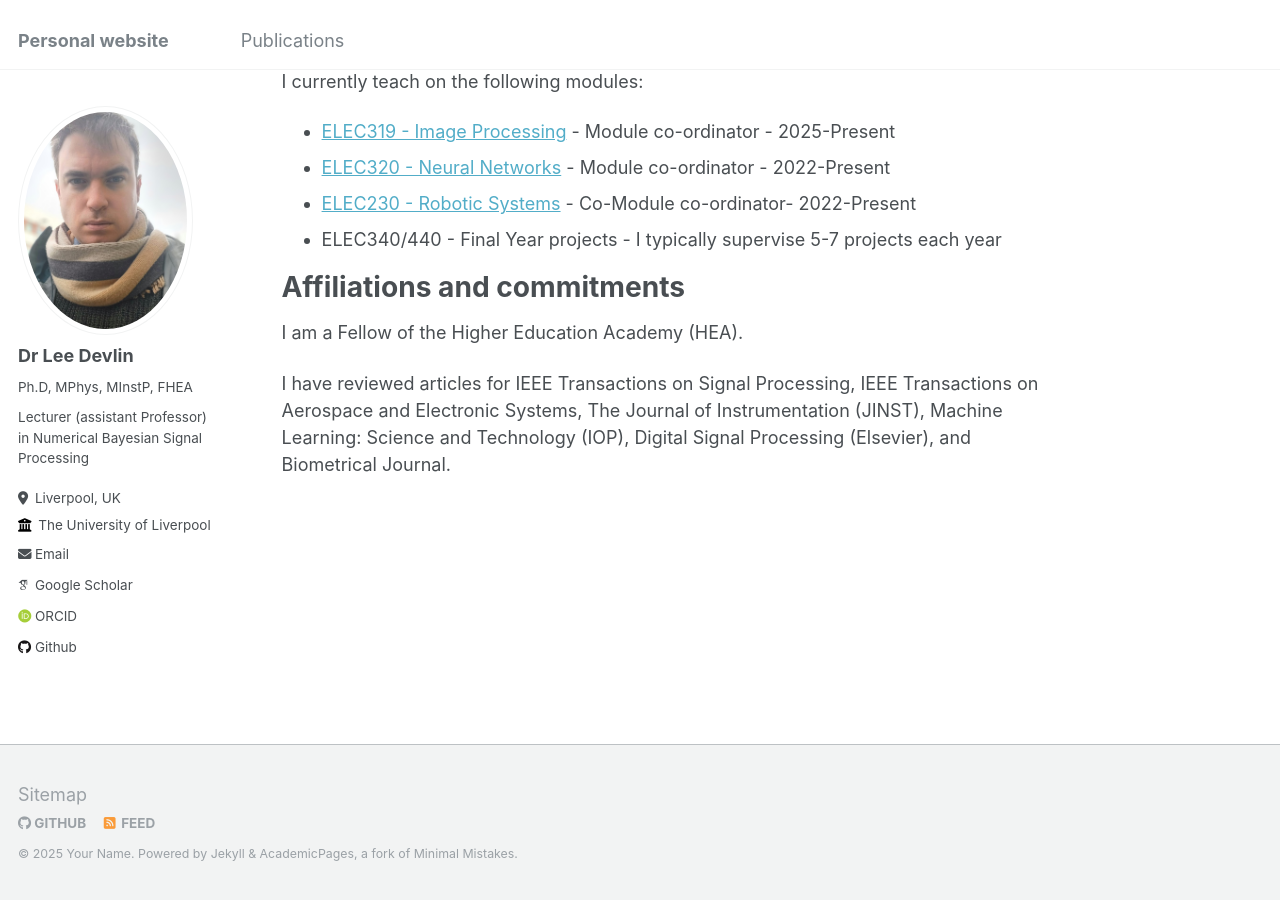
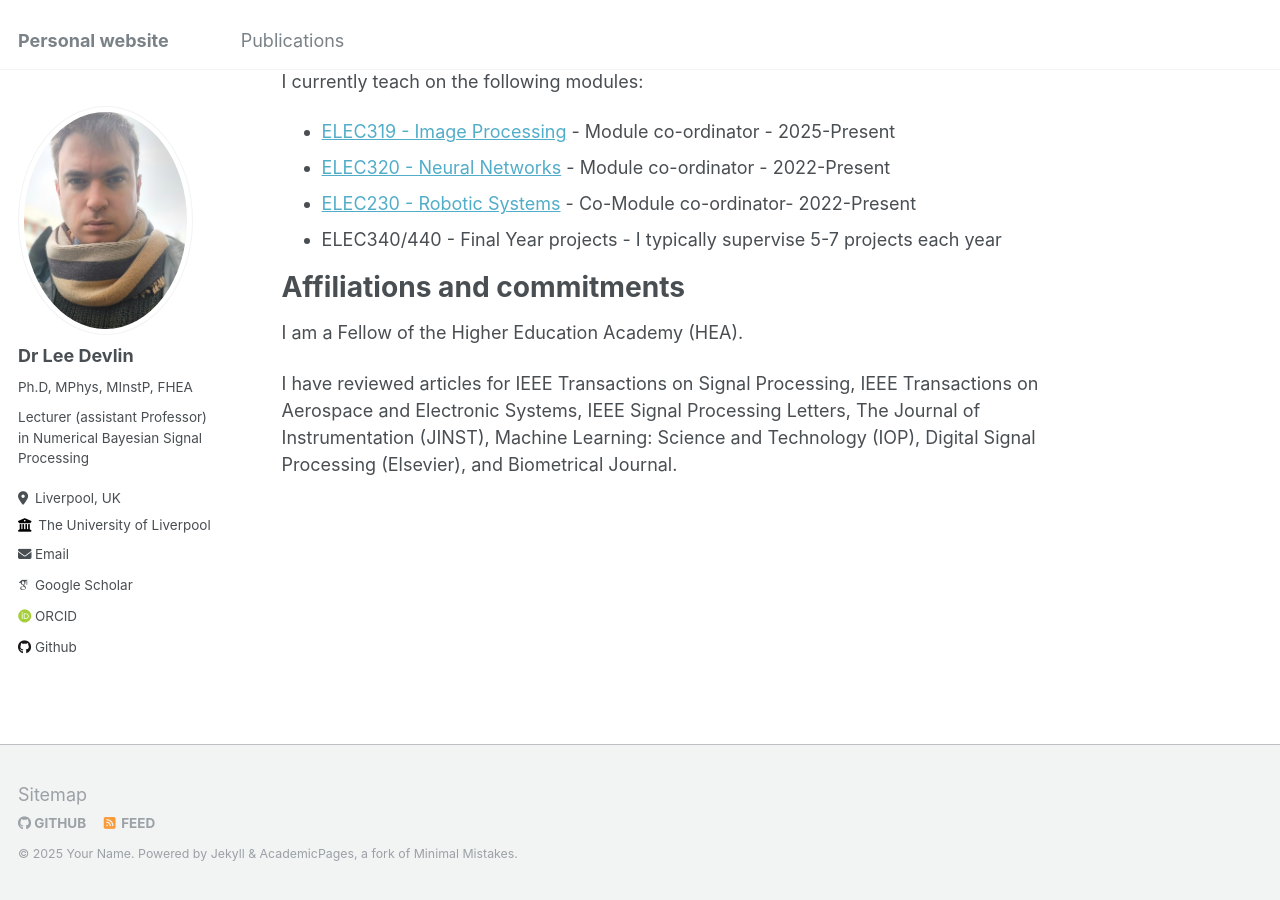
Before and after one commit to LJDevlin/LJDevlin.github.io, a Jekyll site: the page built from _pages/about.md, in a window 1280 px wide and 900 px high, scrolled down 579 px. Built offline with Jekyll 4.4.1, drawn with Linux system fonts in a browser that asks for light colours; some web fonts are replaced.

Commit message:
Update about.md

```diff
--- a/_pages/about.md
+++ b/_pages/about.md
@@ -30,4 +30,4 @@ Affiliations and commitments
 ======
 I am a Fellow of the Higher Education Academy (HEA).
 
-I have reviewed articles for IEEE Transactions on Signal Processing, IEEE Transactions on Aerospace and Electronic Systems, The Journal of Instrumentation (JINST), Machine Learning: Science and Technology (IOP), Digital Signal Processing (Elsevier), and Biometrical Journal.
+I have reviewed articles for IEEE Transactions on Signal Processing, IEEE Transactions on Aerospace and Electronic Systems, IEEE Signal Processing Letters, The Journal of Instrumentation (JINST), Machine Learning: Science and Technology (IOP), Digital Signal Processing (Elsevier), and Biometrical Journal.
```
